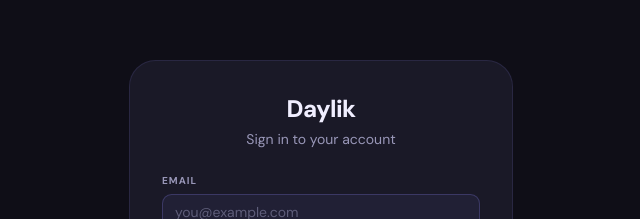
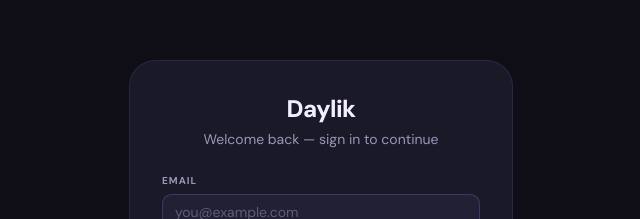
Before and after one commit to MaxStenex/daylik-frontend, a Next.js app: page /login in a window 1280 px wide. Shown: the part 156-375 px from the top of the page, without its empty margins (319-959 px from the left). Built offline with nearby package versions, Linux system fonts and the light colour scheme.

Commit message:
chore: tweak login page subtitle to verify CI/CD

```diff
--- a/src/app/(auth)/login/page.tsx
+++ b/src/app/(auth)/login/page.tsx
@@ -10,7 +10,7 @@ export default function LoginPage() {
           <span className="text-2xl font-extrabold text-foreground tracking-tight">
             Daylik
           </span>
-          <p className="text-sm text-text-2 mt-1">Sign in to your account</p>
+          <p className="text-sm text-text-2 mt-1">Welcome back — sign in to continue</p>
         </div>
 
         <LoginForm />
```
